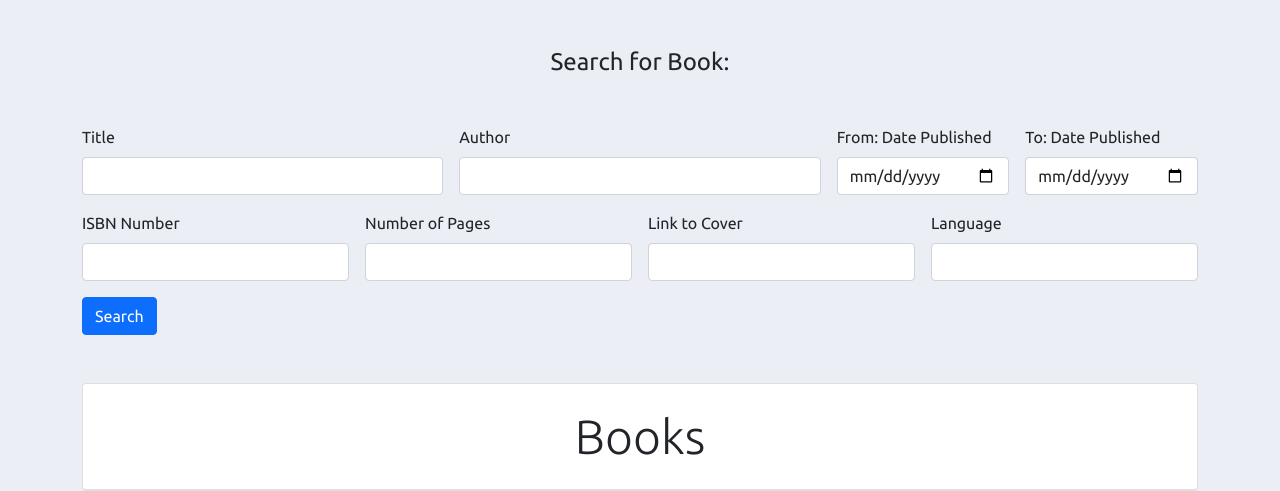
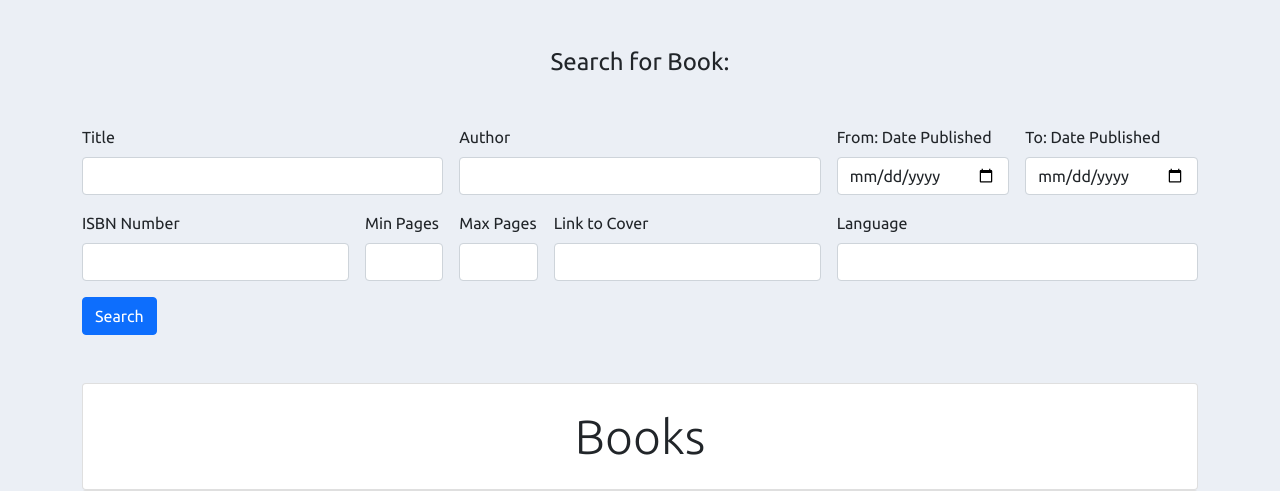
Before and after one commit to sbtah/django-stx-next-test, a Django app: page /books/ in a window 1280 px wide. Shown: the part 56-547 px from the top of the page. Run offline with Django 3.2, Linux system fonts and the light colour scheme; data that the repository does not hold is empty.

Commit message:
Added search bar for books. 1st part of test almost done ^^

```diff
--- a/src/books/templates/books/book_update.html
+++ b/src/books/templates/books/book_update.html
@@ -3,7 +3,7 @@
 {% block title %}Update Book{% endblock title %}
 {% block content %}
 <div class="container mt-5">
-    <h2 class="subhead fs-4 mb-0 text-white text-center">Update Book:</h2>
+    <h2 class="subhead fs-4 mb-0 text-center">Update Book:</h2>
     <form action="" method="POST" class="mt-5">
         {% csrf_token %}
         {{ form.as_p }}
--- a/src/books/views.py
+++ b/src/books/views.py
@@ -1,7 +1,13 @@
 from django.shortcuts import render, redirect
+from django.contrib import messages
 from django.http import HttpResponseRedirect
 from .models import Book
 from .forms import BookForm
+
+
+# Checks if query is valid.
+def is_valid_query(param):
+    return param != '' and param is not None
 
 
 # Lists all books in database.
@@ -9,7 +15,62 @@ def book_list(request):
 
     books = Book.objects.all()
 
+    # Getting data from form names.
+    title = request.GET.get('title',)
+    author = request.GET.get('author',)
+    date_from = request.GET.get('date_from',)
+    date_to = request.GET.get('date_to',)
+    isnb = request.GET.get('isbn',)
+    min_pages = request.GET.get('min-pages',)
+    max_pages = request.GET.get('max-pages',)
+    link = request.GET.get('link',)
+    language = request.GET.get('language',)
+
+    # This filter title.
+    if is_valid_query(title):
+
+        books = books.filter(title__icontains=title)
+
+    # This filter author.
+    elif is_valid_query(author):
+
+        books = books.filter(author__icontains=author)
+
+    # This filter for ISBN Number.
+    if is_valid_query(isnb):
+
+        books = books.filter(isbn_number=isnb)
+
+    # This filter for minimum number of pages.
+    if is_valid_query(min_pages):
+
+        books = books.filter(number_of_pages__gte=min_pages)
+
+    if is_valid_query(max_pages):
+
+        books = books.filter(number_of_pages__lte=max_pages)
+
+    # This filter for link to cover.
+    if is_valid_query(link):
+
+        books = books.filter(link_to_cover=link)
+
+    # This filter for language.
+    if is_valid_query(language):
+
+        books = books.filter(language=language)
+
+    # This filter a dates.
+    if is_valid_query(date_from):
+
+        books = books.filter(date_published__gte=date_from)
+
+    if is_valid_query(date_to):
+
+        books = books.filter(date_published__lte=date_to)
+
     return render(request, 'books/book_list.html', {
+
         'books': books,
 
     })
@@ -24,6 +85,7 @@ def book_create(request):
         form = BookForm(request.POST)
         if form.is_valid():
             form.save()
+            messages.success(request, 'Your book was added.')
             return HttpResponseRedirect('/books/?submitted=True')
     else:
         form = BookForm
@@ -47,7 +109,7 @@ def book_update(request, pk):
 
     if form.is_valid():
         form.save()
-
+        messages.success(request, 'Book updated.')
         return redirect('/books')
 
     context = {
--- a/src/templates/search_book.html
+++ b/src/templates/search_book.html
@@ -4,42 +4,47 @@
 
         <div class="col-md-4">
             <label for="inputTitle" class="form-label">Title</label>
-            <input type="search" class="form-control" id="inputTitle">
+            <input type="search" class="form-control" id="inputTitle" name="title">
         </div>
 
         <div class="col-md-4">
             <label for="inputAuthor" class="form-label">Author</label>
-            <input type="search" class="form-control" id="inputAuthor">
+            <input type="search" class="form-control" id="inputAuthor" name="author">
         </div>
 
 
         <div class="col-md-2">
             <label for="inputDate" class="form-label">From: Date Published</label>
-            <input type="date" class="form-control" id="inputDate">
+            <input type="date" class="form-control" id="inputDate" name="date_from">
         </div>
         <div class="col-md-2">
             <label for="inputDate" class="form-label">To: Date Published</label>
-            <input type="date" class="form-control" id="inputDate">
+            <input type="date" class="form-control" id="inputDate" name="date_to">
         </div>
 
         <div class="col-md-3">
             <label for="inputISBN" class="form-label">ISBN Number</label>
-            <input type="search" class="form-control" id="inputISBN">
+            <input type="search" class="form-control" id="inputISBN" name="isbn">
         </div>
 
-        <div class="col-md-3">
-            <label for="inputPages" class="form-label">Number of Pages</label>
-            <input type="number" min=0 class="form-control" id="inputPages">
+        <div class="col-md-1">
+            <label for="inputPages" class="form-label">Min Pages</label>
+            <input type="number" min=0 class="form-control" id="inputPages" name="min-pages">
+        </div>
+
+        <div class="col-md-1">
+            <label for="inputPages" class="form-label">Max Pages</label>
+            <input type="number" min=0 class="form-control" id="inputPages" name="max-pages">
         </div>
 
         <div class="col-md-3">
             <label for="inputLink" class="form-label">Link to Cover</label>
-            <input type="url" class="form-control" id="inputLink">
+            <input type="url" class="form-control" id="inputLink" name="link">
         </div>
 
-        <div class="col-md-3">
+        <div class="col-md-4">
             <label for="inputLanguage" class="form-label">Language</label>
-            <input type="search" class="form-control" id="inputLanguage">
+            <input type="search" class="form-control" id="inputLanguage" name="language">
         </div>
 
         <div class="col-12">
```
